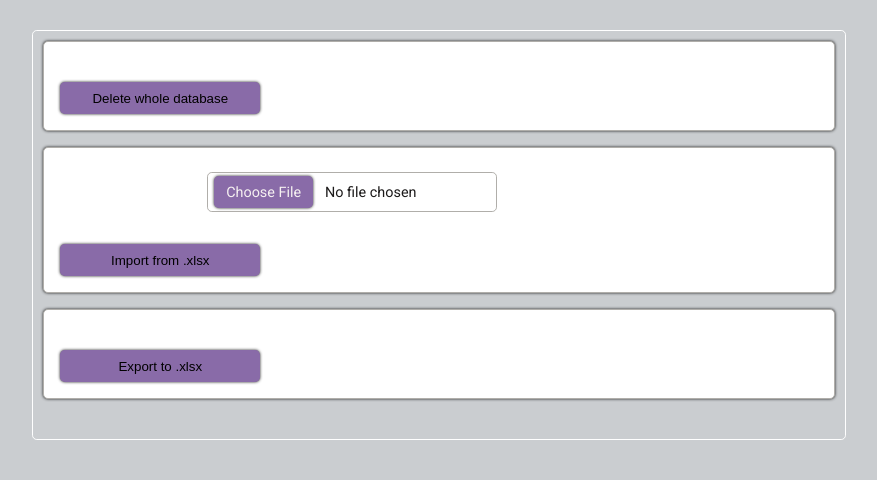
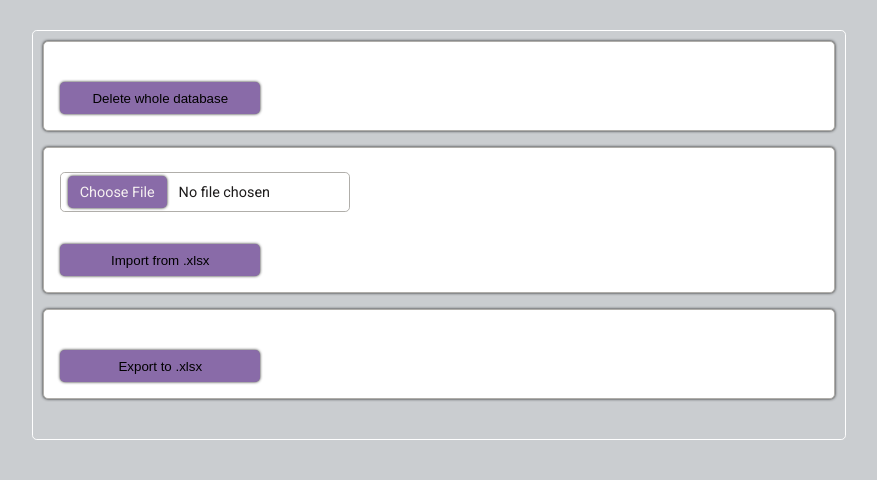
Before and after one commit to Sunzheini/ohmi_audit, a Django app: page /db/ in a window 1280 px wide. Shown: the part 203-683 px from the top of the page, without its empty margins (201-1078 px from the left). Run offline with Django 5.2, Linux system fonts and the light colour scheme; the visitor is signed in with stand-in values (Sample User, id 1); parts of the project's set-up code (start-up, migrations or seed data) failed here and were passed over; some libraries are stand-ins or nearby versions.

Commit message:
Hide empty label column in import form for better alignment of file input and button

```diff
--- a/static/css/components/forms.css
+++ b/static/css/components/forms.css
@@ -84,3 +84,13 @@ form label .asteriskField {
 .db-management-form input[type="file"]::file-selector-button:hover {
     background-color: var(--hover-color);
 }
+
+/* Hide empty label column in import form so file input aligns with the button */
+#import_db_form table td:first-child {
+    display: none;
+}
+
+#import_db_form table td:last-child {
+    width: 100%;
+    padding-left: 0;
+}
```
